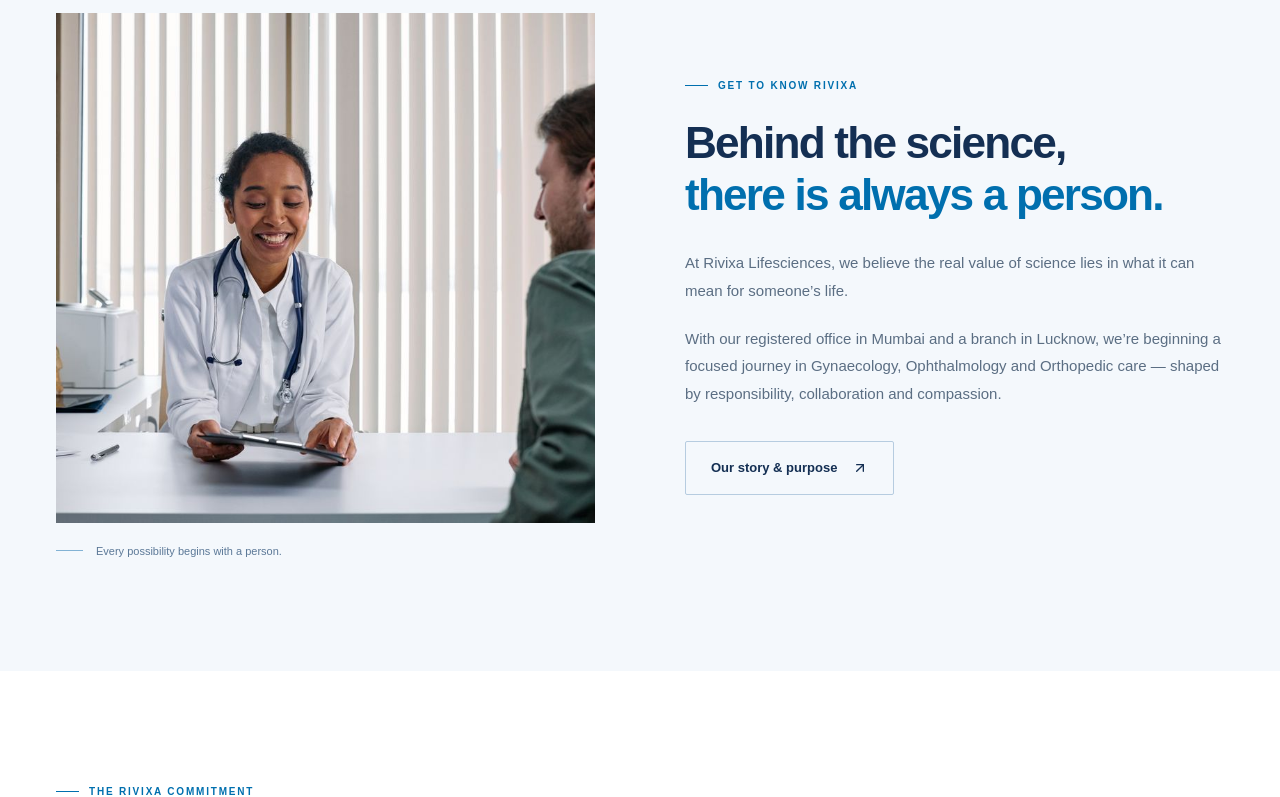
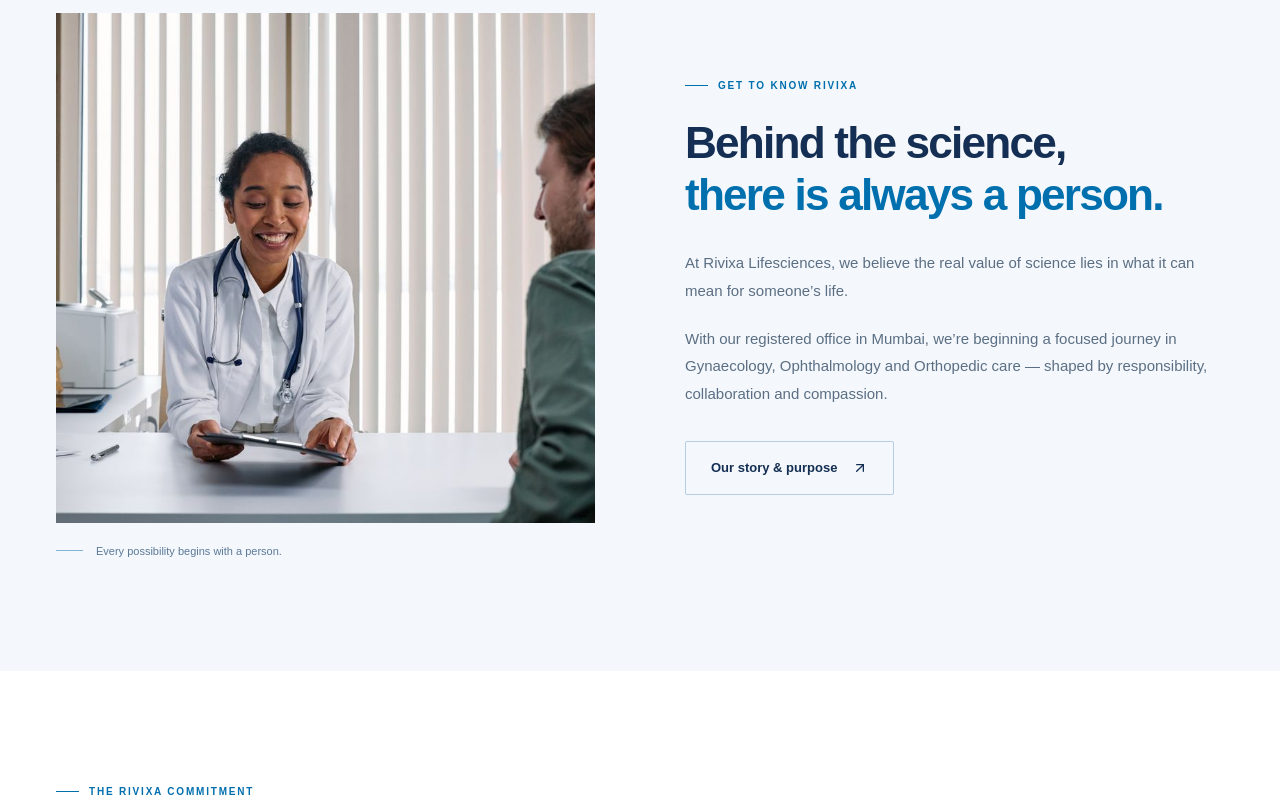
Before and after one commit to vivekgotstack/Rivixa, a Next.js app in the folder frontend/: page / in a window 1280 px wide. Shown: the part 2000-2797 px from the top of the page. Built offline with nearby package versions, Linux system fonts and the light colour scheme; no server answers; a web font is replaced by a local one.

Commit message:
Keep Mumbai office only and remove product PDF links

```diff
--- a/frontend/src/app/contact/page.tsx
+++ b/frontend/src/app/contact/page.tsx
@@ -7,7 +7,7 @@
 export const metadata: Metadata = {
   title: "Contact Us",
   description:
-    "Connect with Rivixa Lifesciences for professional enquiries, portfolio information and partnerships. Find our Mumbai and Lucknow offices.",
+    "Connect with Rivixa Lifesciences for professional enquiries, portfolio information and partnerships. Find our registered office in Mumbai.",
 };
 export default function ContactPage() {
   return (
@@ -44,26 +44,14 @@
                 <ArrowUpRight size={17} />
               </a>
             </div>
-            {[
-              {
-                title: "Registered office",
-                city: "Mumbai",
-                address: company.registeredOffice,
-              },
-              {
-                title: "Branch office",
-                city: "Lucknow",
-                address: company.branchOffice,
-              },
-            ].map((o) => (
-              <address className="office" key={o.city}>
+            <address className="office">
               <MapPin size={21} strokeWidth={1.5} />
               <div>
-                  <span>{o.title}</span>
-                  <h3>{o.city}</h3>
-                  <p>{o.address}</p>
+                <span>Registered office</span>
+                <h3>Mumbai</h3>
+                <p>{company.registeredOffice}</p>
                 <a
-                    href={`https://www.google.com/maps/search/?api=1&query=${encodeURIComponent(o.address)}`}
+                  href={`https://www.google.com/maps/search/?api=1&query=${encodeURIComponent(company.registeredOffice)}`}
                   target="_blank"
                   rel="noreferrer"
                 >
@@ -72,7 +60,6 @@
                 </a>
               </div>
             </address>
-            ))}
           </div>
           <Suspense fallback={<p>Loading enquiry form…</p>}>
             <ContactForm />
--- a/frontend/src/app/globals.css
+++ b/frontend/src/app/globals.css
@@ -79,8 +79,6 @@
 .product-card dt { font-size: 10px; color: var(--accent-blue); font-weight: 700; margin-bottom: 7px; text-transform: uppercase; letter-spacing: .5px; }
 .product-card dd { font-size: 13px; line-height: 1.8; color: var(--muted-foreground); margin: 0; overflow-wrap: anywhere; }
 .product-actions { margin-top: auto; border-top: 1px solid var(--border); padding-top: 18px; display: flex; flex-wrap: wrap; justify-content: space-between; align-items: center; gap: 12px; }
-.product-source { display: inline-flex; align-items: center; gap: 4px; font-size: 11px; color: var(--muted-foreground); }
-.product-source:hover { color: var(--accent-blue); text-decoration: underline; }
 .catalogue-note { margin-top: 24px; font-size: 11px; }
 .catalogue-empty { padding: 40px 20px; text-align: center; background: var(--muted); border-radius: 8px; }
 .catalogue-empty p { margin: 12px 0; }
@@ -252,7 +250,7 @@
   font-weight: 700;
   letter-spacing: 1.7px;
   margin-top: 4px;
-  color: #0075b9;
+  color: #26834a;
 }
 .desktop-nav {
   display: flex;
@@ -874,7 +872,7 @@
   color: white;
 }
 .brand-light .brand-wordmark > span {
-  color: #8ed5fc;
+  color: #72d599;
 }
 .brand-light .brand-symbol {
   border: 3px solid white;
@@ -2126,6 +2124,7 @@
 .detail-image-label { border-radius:0; font-size:10px; }
 .focus-grid p { font-size:14px; }
 .portfolio-callout,.city-grid > div { border-radius:0; }
+.city-grid.single-city { grid-template-columns:1fr; }
 .catalogue-controls select,.catalogue-search { border-radius:2px; }
 .product-card { border-radius:3px; }
 .product-card:hover { box-shadow:0 8px 24px #082e6508; }
--- a/frontend/src/app/layout.tsx
+++ b/frontend/src/app/layout.tsx
@@ -18,7 +18,7 @@
     template: "%s | Rivixa Lifesciences",
   },
   description:
-    "Rivixa Lifesciences Private Limited. A focused journey in Gynaecology, Ophthalmology and Orthopedic care, with offices in Mumbai and Lucknow, India.",
+    "Rivixa Lifesciences Private Limited. A focused journey in Gynaecology, Ophthalmology and Orthopedic care, with a registered office in Mumbai, India.",
   openGraph: {
     title: "Rivixa Lifesciences",
     description:
--- a/frontend/src/app/page.tsx
+++ b/frontend/src/app/page.tsx
@@ -139,7 +139,7 @@
               in what it can mean for someone’s life.
             </p>
             <p>
-              With our registered office in Mumbai and a branch in Lucknow,
+              With our registered office in Mumbai,
               we’re beginning a focused journey in Gynaecology, Ophthalmology
               and Orthopedic care — shaped by responsibility, collaboration and
               compassion.
--- a/frontend/src/components/site-footer.tsx
+++ b/frontend/src/components/site-footer.tsx
@@ -16,7 +16,7 @@
             </p>
             <span className="footer-location">
               <MapPin size={15} />
-              Mumbai & Lucknow, India
+              Mumbai, India
             </span>
           </div>
           <div>
--- a/frontend/src/lib/products.json
+++ b/frontend/src/lib/products.json
@@ -1,11 +1,11 @@
 [
-  { "id": "moxivix", "name": "MOXIVIX", "areas": ["ophthalmology"], "category": "Antibiotic", "composition": "Moxifloxacin eye drops IP 0.5% w/v", "pack": "5 mL", "image": "/products/moxivix-3d.webp", "leaflet": "/products/moxivix.pdf" },
-  { "id": "moxivix-lp", "name": "MOXIVIX-LP", "areas": ["ophthalmology"], "category": "Antibiotic + corticosteroid", "composition": "Moxifloxacin 0.5% w/v + Loteprednol Etabonate 0.5% w/v ophthalmic suspension", "pack": "5 mL", "image": "/products/moxivix-lp-3d.webp", "leaflet": "/products/moxivix-lp.pdf" },
-  { "id": "moxivix-dx", "name": "MOXIVIX-DX", "areas": ["ophthalmology"], "category": "Antibiotic + corticosteroid", "composition": "Moxifloxacin 5 mg/mL + Dexamethasone Phosphate 1 mg/mL eye drops", "pack": "10 mL", "image": "/products/moxivix-dx-3d.webp", "leaflet": "/products/moxivix-dx.pdf" },
-  { "id": "gativix", "name": "GATIVIX", "areas": ["ophthalmology"], "category": "Antibiotic", "composition": "Gatifloxacin ophthalmic solution 0.5% w/v", "pack": "5 mL", "image": "/products/gativix-3d.webp", "leaflet": "/products/gativix.pdf" },
-  { "id": "nepavix-cs", "name": "NEPAVIX-CS", "areas": ["ophthalmology"], "category": "Anti-inflammatory", "composition": "Nepafenac ophthalmic solution 0.1% w/v", "pack": "5 mL", "image": "/products/nepavix-cx-3d.webp", "leaflet": "/products/nepavix-cx.pdf" },
-  { "id": "lotevix", "name": "LOTEVIX", "areas": ["ophthalmology"], "category": "Corticosteroid", "composition": "Loteprednol Etabonate ophthalmic suspension 0.5% w/v", "pack": "5 mL", "image": "/products/lotevix-3d.webp", "leaflet": "/products/lotevix.pdf" },
-  { "id": "hylovix", "name": "HYLOVIX", "areas": ["ophthalmology"], "category": "Lubricant", "composition": "Sodium Hyaluronate eye drops", "pack": "10 mL", "image": "/products/hylovix-3d.webp", "leaflet": "/products/hylovix.pdf" },
-  { "id": "aquavix", "name": "AQUAVIX", "areas": ["ophthalmology"], "category": "Lubricant", "composition": "Carboxymethylcellulose Sodium eye drops IP 0.5% w/v", "pack": "10 mL", "image": "/products/aquavix-3d.webp", "leaflet": "/products/aquavix.pdf" },
-  { "id": "aquavix-forte", "name": "AQUAVIX-FORTE", "areas": ["ophthalmology"], "category": "Lubricant", "composition": "Hydroxypropylmethylcellulose 0.3% w/v + Dextran 70 0.1% w/v + Glycerin 0.2% w/v eye drops", "pack": "10 mL", "image": "/products/aquavix-forte-3d.webp", "leaflet": "/products/aquavix-forte.pdf" }
+  { "id": "moxivix", "name": "MOXIVIX", "areas": ["ophthalmology"], "category": "Antibiotic", "composition": "Moxifloxacin eye drops IP 0.5% w/v", "pack": "5 mL", "image": "/products/moxivix-3d.webp" },
+  { "id": "moxivix-lp", "name": "MOXIVIX-LP", "areas": ["ophthalmology"], "category": "Antibiotic + corticosteroid", "composition": "Moxifloxacin 0.5% w/v + Loteprednol Etabonate 0.5% w/v ophthalmic suspension", "pack": "5 mL", "image": "/products/moxivix-lp-3d.webp" },
+  { "id": "moxivix-dx", "name": "MOXIVIX-DX", "areas": ["ophthalmology"], "category": "Antibiotic + corticosteroid", "composition": "Moxifloxacin 5 mg/mL + Dexamethasone Phosphate 1 mg/mL eye drops", "pack": "10 mL", "image": "/products/moxivix-dx-3d.webp" },
+  { "id": "gativix", "name": "GATIVIX", "areas": ["ophthalmology"], "category": "Antibiotic", "composition": "Gatifloxacin ophthalmic solution 0.5% w/v", "pack": "5 mL", "image": "/products/gativix-3d.webp" },
+  { "id": "nepavix-cs", "name": "NEPAVIX-CS", "areas": ["ophthalmology"], "category": "Anti-inflammatory", "composition": "Nepafenac ophthalmic solution 0.1% w/v", "pack": "5 mL", "image": "/products/nepavix-cx-3d.webp" },
+  { "id": "lotevix", "name": "LOTEVIX", "areas": ["ophthalmology"], "category": "Corticosteroid", "composition": "Loteprednol Etabonate ophthalmic suspension 0.5% w/v", "pack": "5 mL", "image": "/products/lotevix-3d.webp" },
+  { "id": "hylovix", "name": "HYLOVIX", "areas": ["ophthalmology"], "category": "Lubricant", "composition": "Sodium Hyaluronate eye drops", "pack": "10 mL", "image": "/products/hylovix-3d.webp" },
+  { "id": "aquavix", "name": "AQUAVIX", "areas": ["ophthalmology"], "category": "Lubricant", "composition": "Carboxymethylcellulose Sodium eye drops IP 0.5% w/v", "pack": "10 mL", "image": "/products/aquavix-3d.webp" },
+  { "id": "aquavix-forte", "name": "AQUAVIX-FORTE", "areas": ["ophthalmology"], "category": "Lubricant", "composition": "Hydroxypropylmethylcellulose 0.3% w/v + Dextran 70 0.1% w/v + Glycerin 0.2% w/v eye drops", "pack": "10 mL", "image": "/products/aquavix-forte-3d.webp" }
 ]
--- a/frontend/src/lib/products.ts
+++ b/frontend/src/lib/products.ts
@@ -8,7 +8,6 @@
   composition: string;
   pack: string;
   image: string;
-  leaflet?: string;
   pending?: boolean;
 };
 
--- a/frontend/src/lib/site.ts
+++ b/frontend/src/lib/site.ts
@@ -8,8 +8,6 @@
   cin: "U46497MH2026PTC471423",
   registeredOffice:
     "14-L, Floor-6th, Navjeevan Commercial Premises, Mumbai Central, Mumbai – 400008, Maharashtra",
-  branchOffice:
-    "KH No. 614, Ram Dulare Nagar, Amrai Gaon, Indira Nagar, Lucknow – 226016, Uttar Pradesh, India",
 };
 export const specialties = [
   {
```
Also changed, not shown: frontend/src/app/about/page.tsx (+6 -12 lines), frontend/src/components/product-catalogue.tsx (+4 -4 lines). Lines whose indentation alone changed are shown as unchanged.
